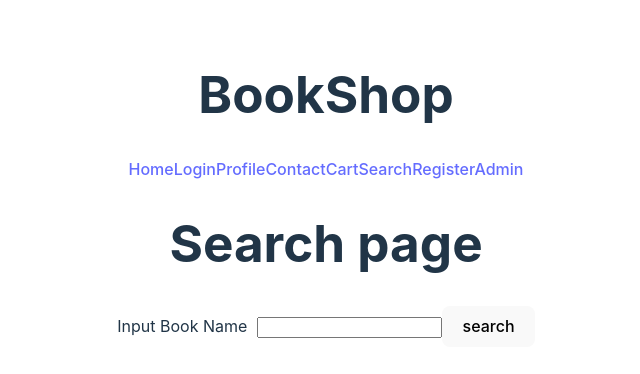
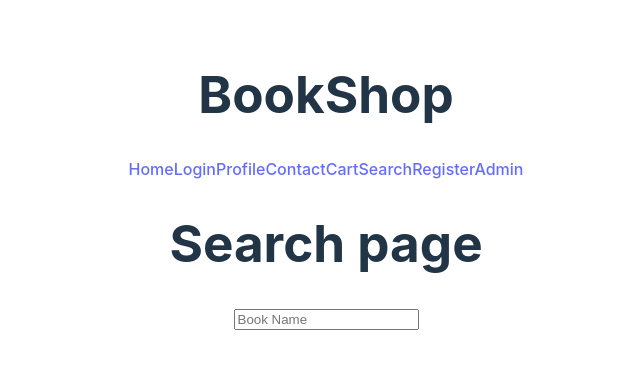
Before and after one commit to Misterpetchz/Object_Oriented_Project, a React (Vite) app in the folder front/: page /search in a window 1280 px wide. Shown: the top 374 px of the page, without its empty margins (314-954 px from the left). Built offline with nearby package versions, Linux system fonts and the light colour scheme.

Commit message:
feat: real time searchbar

```diff
--- a/front/src/pages/Admin.jsx
+++ b/front/src/pages/Admin.jsx
@@ -4,7 +4,6 @@ import axios from "axios";
 
 
 export default function Admin(){
-
 
     const[add_book_cover, setAddCover] = useState("");
     const[add_book_brief, setAddBrief] = useState("");
--- a/front/src/pages/Search.jsx
+++ b/front/src/pages/Search.jsx
@@ -1,14 +1,15 @@
 import React from "react";
 import { useState } from "react";
 import axios from "axios";
-
+import SearchBar from "./SearchBar";
 
 export default function Searchs() {
 
-    const [search, setSearch] = useState("");
     const [search_list, setSearchList] = useState([]);
 
-    const searching = () => {
+    const clearResults = () => setQuotes([]);
+
+    const searching = async search => {
         if (search == "") {
           return;
         } else {
@@ -28,18 +29,7 @@ export default function Searchs() {
       return (
         <div style={{ minHeight: 800, marginTop: 30 }}>
           <h1>Search page</h1>
-          <div style={{ marginTop: 30 }}>
-            <form>
-                <label style={{ marginRight: 10 }}>Input Book Name</label>
-                <input
-                type="text"
-                onChange={(e) => setSearch(e.target.value)}
-                />
-                <button type="button" onClick={searching}>
-                search
-                </button>
-            </form>
-            <div>
+          <SearchBar searching={searching} clearResults={clearResults}/>
                 <ul>
                     {search_list.map((item) => (
                         <li>
@@ -58,7 +48,5 @@ export default function Searchs() {
                     ))}
                 </ul>
             </div>
-          </div>
-        </div>
       );
     }
--- /dev/null
+++ b/front/src/pages/SearchBar.jsx
@@ -0,0 +1,24 @@
+import React, { useEffect, useState } from 'react';
+
+const SearchBar = ({searching}) => {
+    const [term, setTerm] = useState('');
+
+    useEffect(() => {
+        if(term !== ''){
+            searching(term);
+        }
+    }, [term, searching]);
+
+    return (
+      <div className='searchbar'>
+        <input
+            className='searchbar-input'
+            type='text'
+            placeholder="Book Name"
+            onChange={e => setTerm(e.target.value)}
+            value={term}/>
+      </div>
+    );
+};
+
+export default SearchBar;
```
